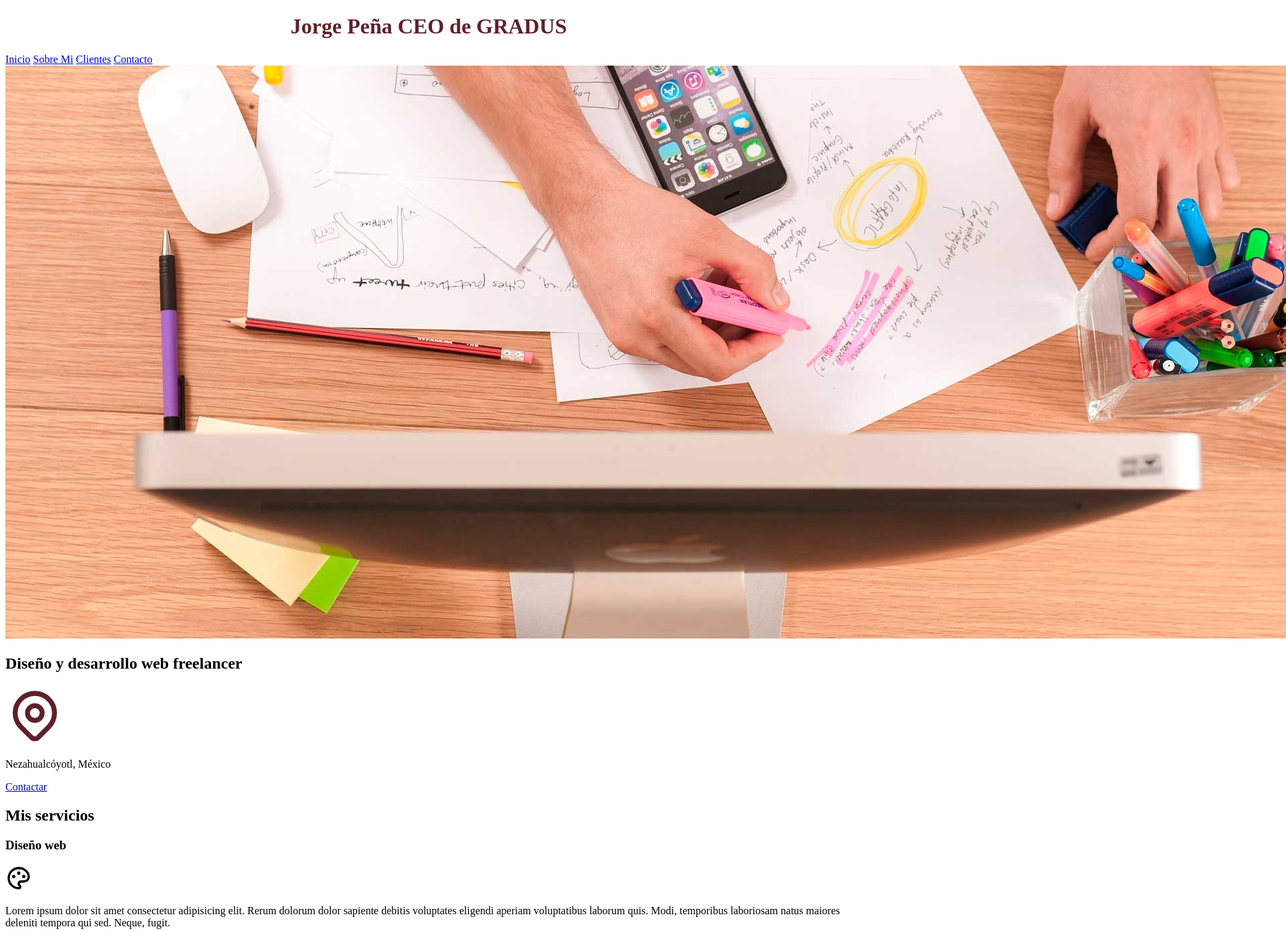
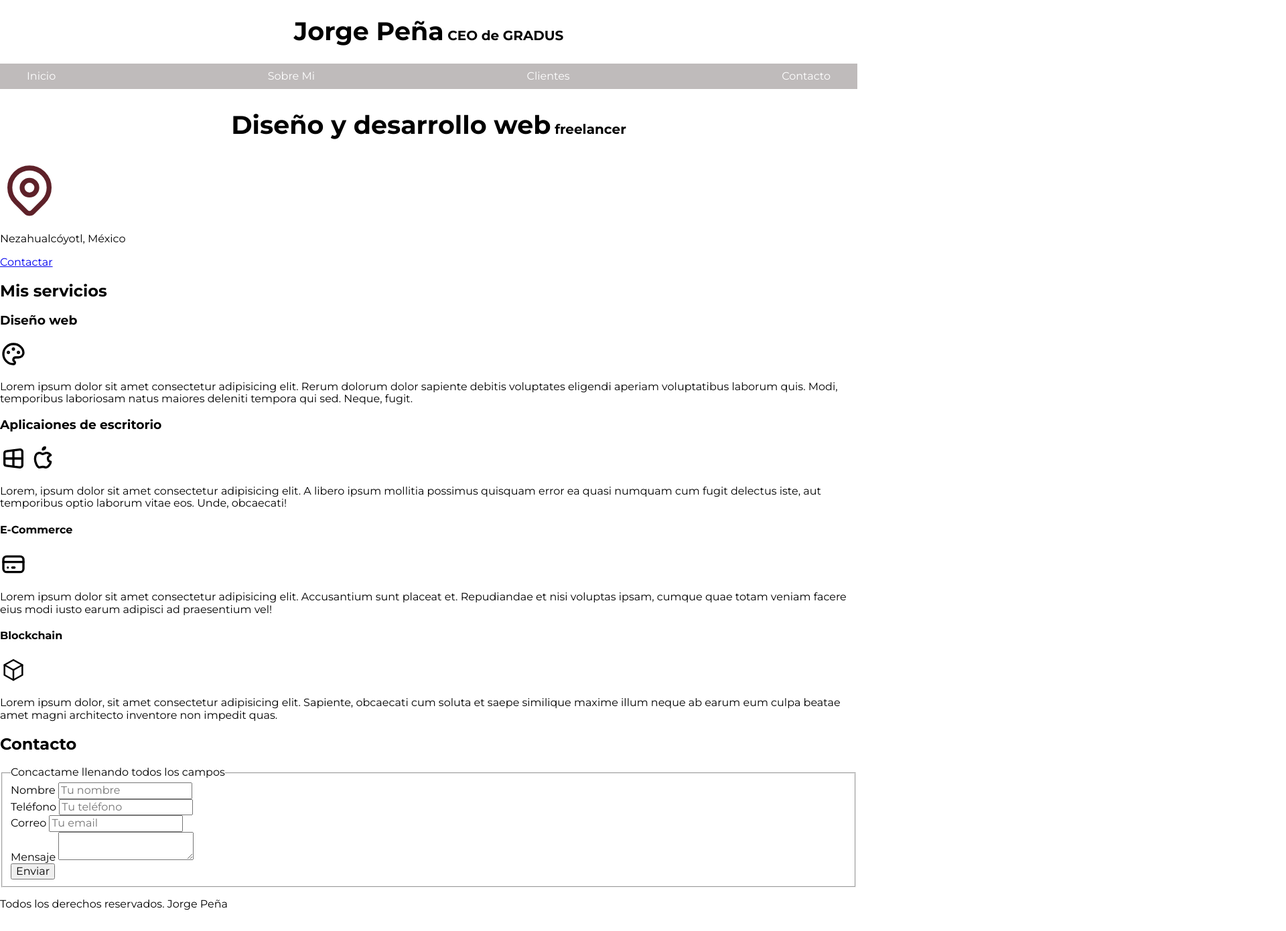
Before and after one commit to Jelp200/myPage, a plain HTML site: page index.html in a window 1280 px wide. Shown: the top 1391 px of the page at 67% size, 1920 px wide, since content can reach past the window. Drawn offline with nearby package versions, Linux system fonts and the light colour scheme.

Commit message:
:sparkler: [UPDATE] Se actualizaron los archivos

```diff
--- a/css/styles.css
+++ b/css/styles.css
@@ -1,4 +1,51 @@
-h1{
+/*  PALETA DE COLORES */
+:root{
+    /*  Colores */
+    --primario: #5E2129;
+    --segundario: #746c6c75;
+    --blanco: #FFFFFF;
+    --oscuro: #212121;
+    --gris: #75757575;
+}
+
+/*  ESCALABILIDAD REM   (1 rem = 10 px) */
+html{
+    font-size: 62.5%;
+}
+
+/*  ESTILO DE LETRA DE LA PAGINA */
+body{
+    font-size: 16px;
+    font-family: 'Montserrat', sans-serif;
+}
+
+/*  ESTILOS TITULOS */
+.titulo{
     text-align: center;
-    color: #5e2129;
+    font-size: 3.8rem;
 }
+
+.titulo span{
+    font-size: 2rem;
+}
+
+/*  ESTILO NAVBAR   */
+.contenedor{
+    width: 120rem;
+    margin: 0 auto;
+}
+
+.navBg{
+    background-color: var(--segundario);
+}
+
+.navPrincipal{
+    padding: 1rem;
+    display: flex;
+    justify-content: space-between;
+}
+
+.navPrincipal a{
+    color: var(--blanco);
+    text-decoration: none;
+}
--- a/index.html
+++ b/index.html
@@ -5,36 +5,37 @@
     <meta http-equiv="X-UA-Compatible" content="IE=edge">
     <meta name="viewport" content="width=device-width, initial-scale=1.0">
     <title>Freelancer</title>
-    <!-- Carga mucho antes las hojas de estilos -->
+    <!--    NORMALIZACION DE PAGINA -->
+    <link rel="preload" href="./css/normalize.css" as="style">
+    <link rel="stylesheet" href="./css/normalize.css">
+    <!--    FONTS   -->
+    <link rel="preconnect" href="https://fonts.googleapis.com">
+    <link rel="preconnect" href="https://fonts.gstatic.com" crossorigin>
+    <link href="https://fonts.googleapis.com/css2?family=Montserrat:wght@400;700&display=swap" rel="stylesheet">
+    <!--    PRELOAD HOJA DE ESTILOS-->
     <link rel="preload" href="./css/styles.css" as="style">
     <link rel="stylesheet" href="./css/styles.css">
-    <!--
-    CSS en el HTML
-    <style>
-        h1{
-            text-align: center;
-            color: #5e2129;
-        }
-    </style>
-    -->
 </head>
 <body>
     <header>
-        <h1>Jorge Peña CEO de GRADUS</h1>
+        <h1 class="titulo">Jorge Peña<span> CEO de GRADUS</span></h1>
     </header>
 
-    <nav>
-        <!--Shift + Alt + Down-->
-        <a href = "#">Inicio</a>
-        <a href = "#">Sobre Mi</a>
-        <a href = "#">Clientes</a>
-        <a href = "#">Contacto</a>
+    <nav class="navBg">
+        <div class="navPrincipal contenedor">
+            <a href = "#">Inicio</a>
+            <a href = "#">Sobre Mi</a>
+            <a href = "#">Clientes</a>
+            <a href = "#">Contacto</a>
+        </div>
     </nav>
 
+    <!--
     <img src = "./img/hero.jpg" alt = "hero">
+    -->
 
     <section>
-        <h2>Diseño y desarrollo web freelancer</h2>
+        <h2 class="titulo">Diseño y desarrollo web<span> freelancer</span></h2>
         <svg xmlns="http://www.w3.org/2000/svg" class="icon icon-tabler icon-tabler-map-pin" width="88" height="88" viewBox="0 0 24 24" stroke-width="2" stroke="#5e2129" fill="none" stroke-linecap="round" stroke-linejoin="round">
             <path stroke="none" d="M0 0h24v24H0z" fill="none"/>
             <circle cx="12" cy="11" r="3" />
@@ -87,18 +88,30 @@
             </svg>
             <p>Lorem ipsum dolor sit amet consectetur adipisicing elit. Accusantium sunt placeat et. Repudiandae et nisi voluptas ipsam, cumque quae totam veniam facere eius modi iusto earum adipisci ad praesentium vel!</p>
         </section>
+
+        <section>
+            <h4>Blockchain</h4>
+            <svg xmlns="http://www.w3.org/2000/svg" class="icon icon-tabler icon-tabler-box" width="40" height="40" viewBox="0 0 24 24" stroke-width="1.5" stroke="#000000" fill="none" stroke-linecap="round" stroke-linejoin="round">
+                <path stroke="none" d="M0 0h24v24H0z" fill="none"/>
+                <polyline points="12 3 20 7.5 20 16.5 12 21 4 16.5 4 7.5 12 3" />
+                <line x1="12" y1="12" x2="20" y2="7.5" />
+                <line x1="12" y1="12" x2="12" y2="21" />
+                <line x1="12" y1="12" x2="4" y2="7.5" />
+              </svg>
+            <p>Lorem ipsum dolor, sit amet consectetur adipisicing elit. Sapiente, obcaecati cum soluta et saepe similique maxime illum neque ab earum eum culpa beatae amet magni architecto inventore non impedit quas.</p>
+        </section>
     </main>
 
     <section>
         <h2>Contacto</h2>
-        <!-- Formulario -->
+        <!--    FORMULARIO  -->
         <form action = "">
-            <!-- Grupo de campos -->
+            <!--    GRUPO DE CAMPOS -->
             <fieldset>
                 <legend>Concactame llenando todos los campos</legend>
 
                 <div>
-                    <!-- Indicación -->
+                    <!--    INDICACIÓN  -->
                     <label for="">Nombre</label>
                     <input type = "text" placeholder = "Tu nombre">
                 </div>
```
